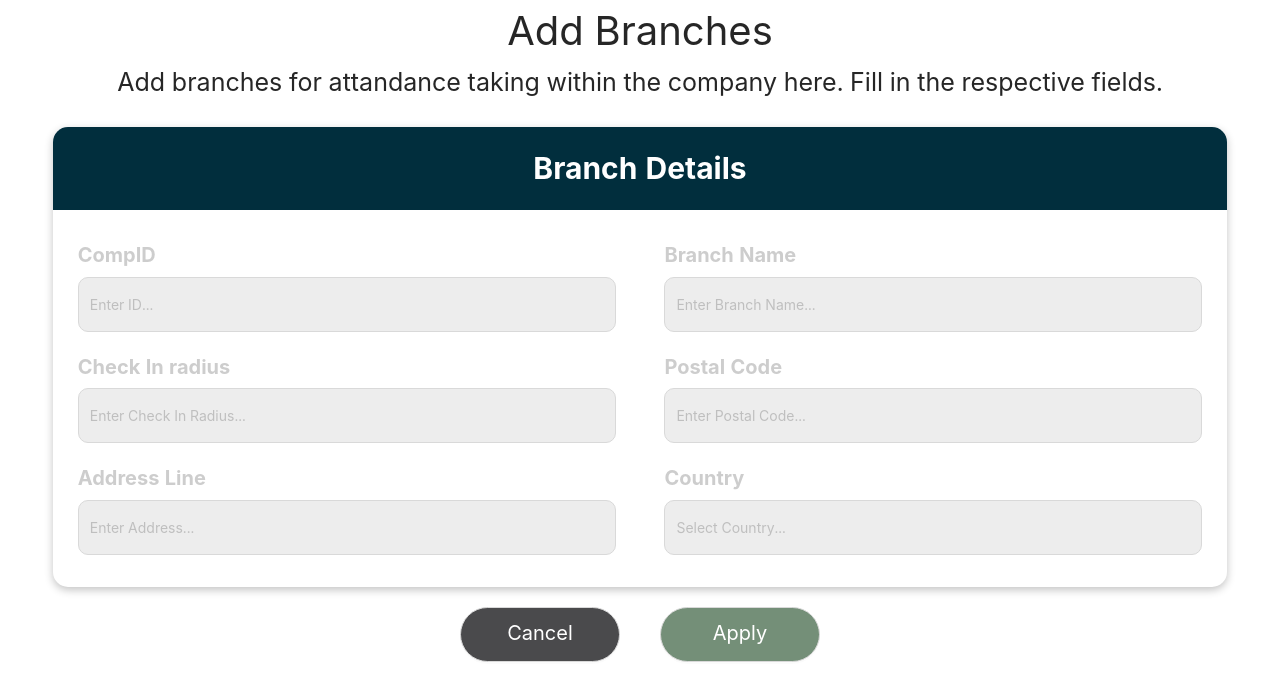
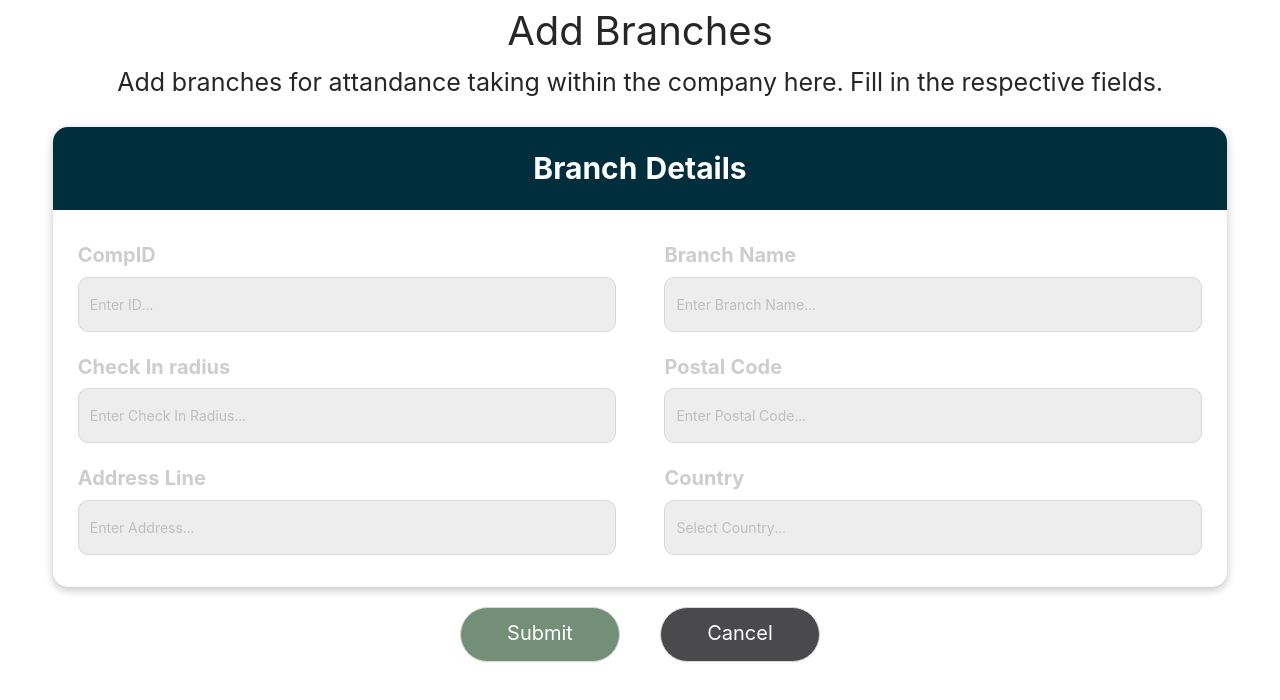
Before and after one commit to parasprajapati641/HR, a React (Create React App) app: page /apiform in a window 1280 px wide. Shown: the top 700 px of the page. Built offline with nearby package versions, Linux system fonts and the light colour scheme.

Commit message:
some changes

```diff
--- a/src/components/APIFORM-2/APIform.jsx
+++ b/src/components/APIFORM-2/APIform.jsx
@@ -5,6 +5,7 @@ import GoogleMapReact from 'google-map-react';
 import styles from "./index.module.scss"
 
 function APIform() {
+    const [data, setData] = useState([])
     const [branchName, setBranchName] = useState("");
     const [checkInRadius, setCheckInRadius] = useState("");
     const [postal, setPostal] = useState("");
@@ -28,12 +29,11 @@ function APIform() {
 
 
             const data = await axios.post("https://ef71-2405-201-200c-ca65-35f8-eb11-9329-b6e7.in.ngrok.io/api/branch",
-                body, { headers: header }, {
-            })
+                body, { headers: header })
+
                 .then((res) => {
                     console.log("res", res);
                 })
-            console.log("post", data.data);
 
             if (data) {
                 setBranchName("");
@@ -84,7 +84,7 @@ function APIform() {
                                     name='branchName'
                                     className={styles.put}
                                     placeholder="Enter Branch Name..."
-                                    onClick={(e) => { setBranchName(e.target.value) }}
+                                    onChange={(e) => setBranchName(e.target.value)}
                                 />
                             </Col>
 
@@ -96,7 +96,7 @@ function APIform() {
                                     name='checkInRadius'
                                     className={styles.put}
                                     placeholder="Enter Check In Radius..."
-                                    onClick={(e) => { setCheckInRadius(e.target.value) }}
+                                    onChange={(e) => setCheckInRadius(e.target.value)}
                                 />
                             </Col>
                             <Col xl={11} className={styles.component}>
@@ -107,7 +107,7 @@ function APIform() {
                                     name='postal'
                                     className={styles.put}
                                     placeholder="Enter Postal Code..."
-                                    onClick={(e) => { setPostal(e.target.value) }}
+                                    onChange={(e) => setPostal(e.target.value)}
                                 />
                             </Col>
 
@@ -119,7 +119,7 @@ function APIform() {
                                     name='address'
                                     className={styles.unit}
                                     placeholder="Enter Address..."
-                                    onClick={(e) => { setAddress(e.target.value) }}
+                                    onChange={(e) => setAddress(e.target.value)}
                                 />
                             </Col>
                             <Col xl={11} className={styles.component}>
@@ -130,7 +130,7 @@ function APIform() {
                                     name='country'
                                     className={styles.unit}
                                     placeholder="Select Country..."
-                                    onClick={(e) => { setCountry(e.target.value) }}
+                                    onChange={(e) => setCountry(e.target.value)}
                                 />
                             </Col>
                         </Row>
@@ -143,22 +143,20 @@ function APIform() {
                     <Button
                         size="large"
                         shape="round"
-                        className={styles.Cancel}
+                        className={styles.Apply}
+                        htmlType="submit"
                     >
-                        Cancel
+                        Submit
                     </Button>
                 </Col>
                 <Col xl={3} className={styles.Footer}>
                     <Button
                         size="large"
                         shape="round"
-                        className={styles.Apply}
-                        htmlType="submit"
-                        onClick={() => {
-                            postTableComment();
-                        }}
+                        className={styles.Cancel}
+
                     >
-                        Apply
+                        Cancel
                     </Button>
                 </Col>
             </Row>
--- a/src/components/APIFORM-2/index.module.scss
+++ b/src/components/APIFORM-2/index.module.scss
@@ -59,14 +59,6 @@
 }
 .Footer {
     margin: 20px;
-    .Cancel {
-      background-color: #4a4a4c;
-      color: white;
-      width: 100%;
-      height: 55px;
-      font-size: 20px;
-    }
-
     .Apply {
       background-color: #748f78;
       color: white;
@@ -74,4 +66,12 @@
       height: 55px;
       font-size: 20px;
     }
+    .Cancel {
+        background-color: #4a4a4c;
+        color: white;
+        width: 100%;
+        height: 55px;
+        font-size: 20px;
+    }
+
 }
--- a/src/components/APIform/Api.jsx
+++ b/src/components/APIform/Api.jsx
@@ -50,7 +50,7 @@ function Comment() {
   };
 
 
-  const postTableComment = async () => {
+  const postTableComment = async (e) => {
     try {
       const data = await axios.patch('https://jsonplaceholder.typicode.com/posts', {
 
@@ -193,7 +193,7 @@ function Comment() {
                     onClick={() => {
                       postTableComment();
                     }}
-                    // htmlType="submit"
+                    htmlType="submit"
                     className={styles.Submit}
                   >
                     Submit
```
